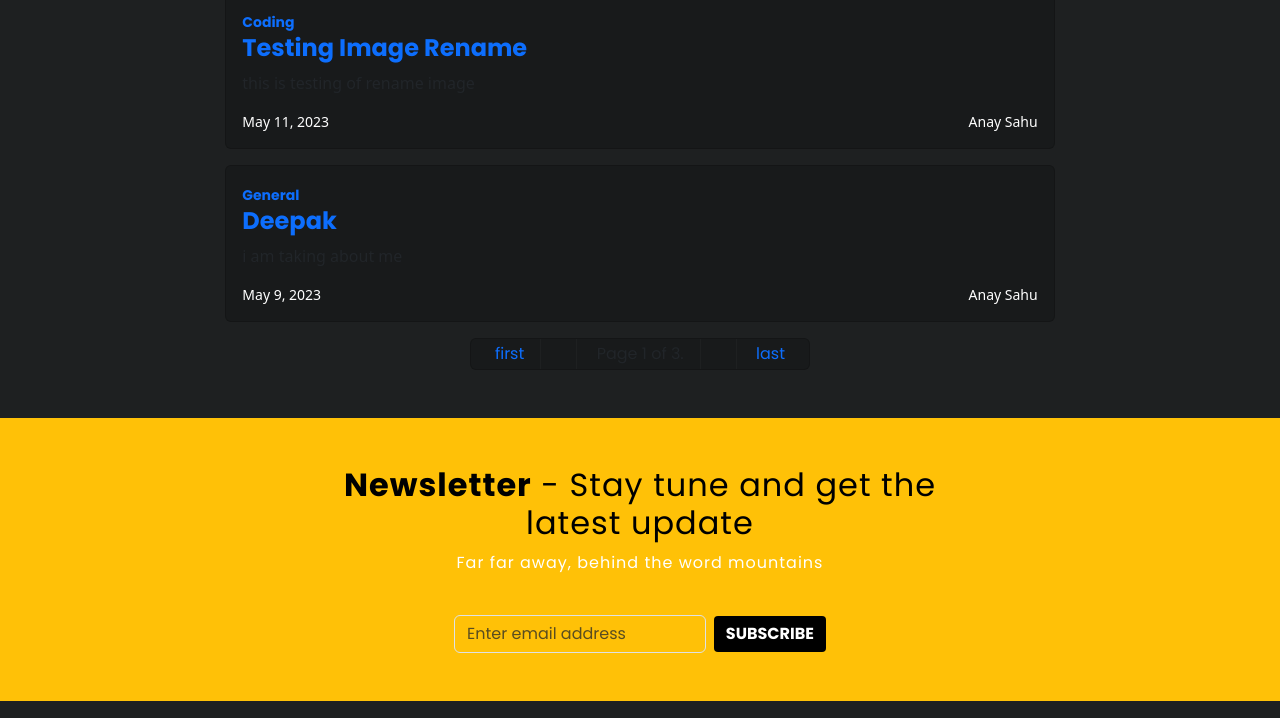
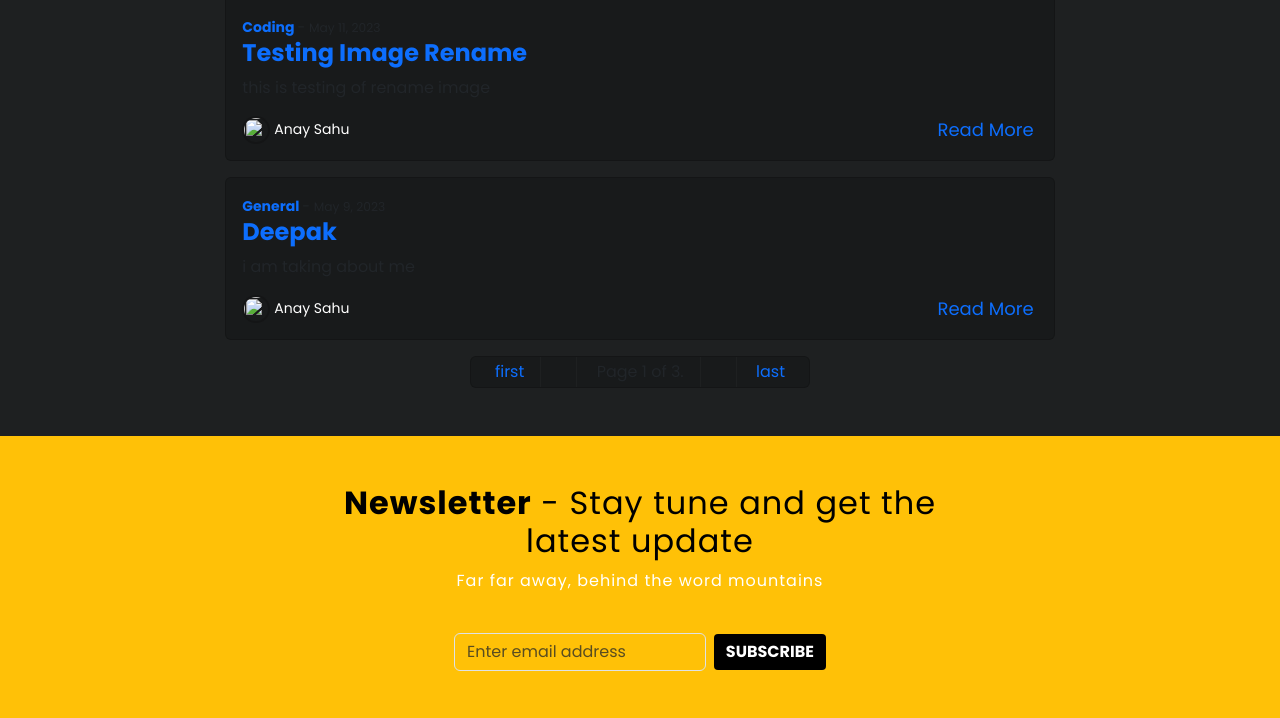
Before and after one commit to anaysah/HonestNote-Blogging-Application, a Django app: page / in a window 1280 px wide. Shown: the part 2056-2774 px from the top of the page. Run offline with Django 4.2, Linux system fonts and the light colour scheme; data comes from the database, SQL or seed files in the repository.

Commit message:
in all blogs page->blog card ui changed

```diff
--- a/blog/templates/blog/home.html
+++ b/blog/templates/blog/home.html
@@ -98,6 +98,7 @@
           </div>
         </div>
       </div>
+
       <div class="col-lg-8 mt-lg-0 mt-2">
         <span >Recents</span>
         {% for post in object_list %}
@@ -108,17 +109,28 @@
             <img class="card-img-top" src="{{ post.thumbnail.url }}" alt="Card image cap">
             {% endif %}
             <div class="card-body">
-              <small><strong><a href="{% url 'blogs_by_category' post.category|slugify %}">{{ post.category|title }}</a></strong></small>
+              <small>
+                <strong>
+                <a href="{% url 'blogs_by_category' post.category|slugify %}">{{ post.category|title }}</a> </strong> -
+                <small class="date">{{ post.date|date:"F j, Y" }}</small>
+              </small>
+
               <h4 class="card-title">
                 <strong>
                   <a href="{% url 'blogPage' post.slug %}">{{ post.title|title }}</a>
                 </strong>
               </h4>
               <p class="card-text">{{ post.snippet }}</p>
-              <p class="card-text row">
-                <small class=" col text-color">{{ post.date|date:"F j, Y" }}</small>
-                <small class=" col text-color" align="right">{{ post.author.get_full_name }}</small>
-              </p>
+              <div class="d-flex justify-content-between">
+                <div class="d-flex align-items-center">
+                  <img src="{{ post.author.profile.profile_img.url }}" alt="" class="profile-img me-1 card border-2">
+                  <small class=" col text-color" align="right">{{ post.author.get_full_name }}</small>
+                </div>
+                <a href="{% url 'blogs_by_category' post.category|slugify %}" class="d-flex align-items-center gap-1">
+                  <span class="lh-1 readmore-btn">Read More</span><i class="fa-solid fa-arrow-right"></i>
+                </a>
+              </div>
+
             </div>
           </div>
         {% endfor %}
--- a/static/blog/styles/home.css
+++ b/static/blog/styles/home.css
@@ -48,3 +48,19 @@
 .step-links> :last-child{
     border: none;
 }
+
+
+/* all blogs in recent */
+.card-body{
+    font-family: var(--poppins);
+}
+
+.card-body img{
+    height: 28px;
+    width: 28px;
+}
+
+.card-body .readmore-btn{
+    font-size: large;
+}
+/* end */
```
